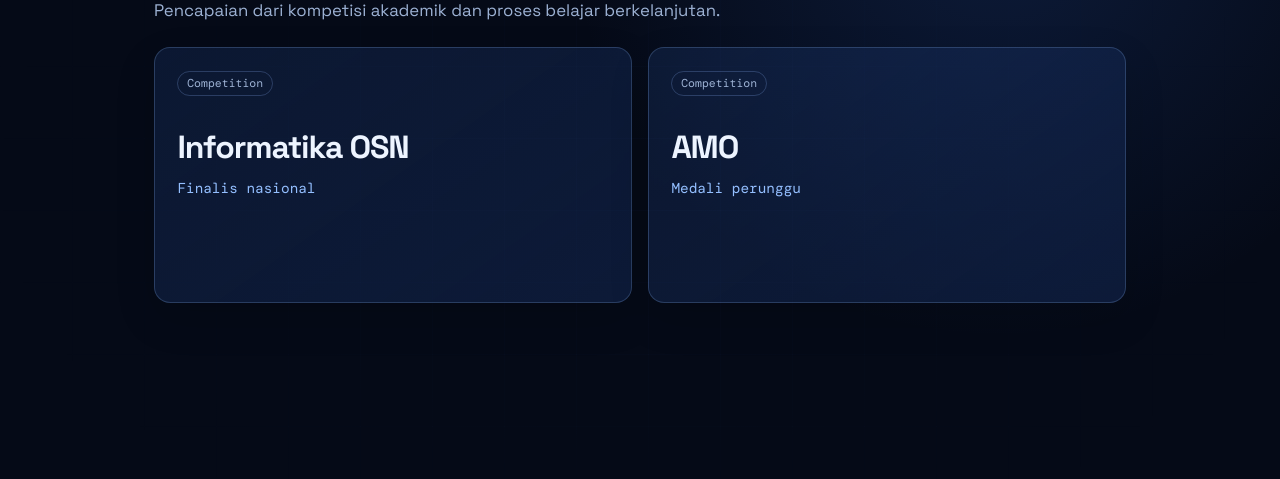
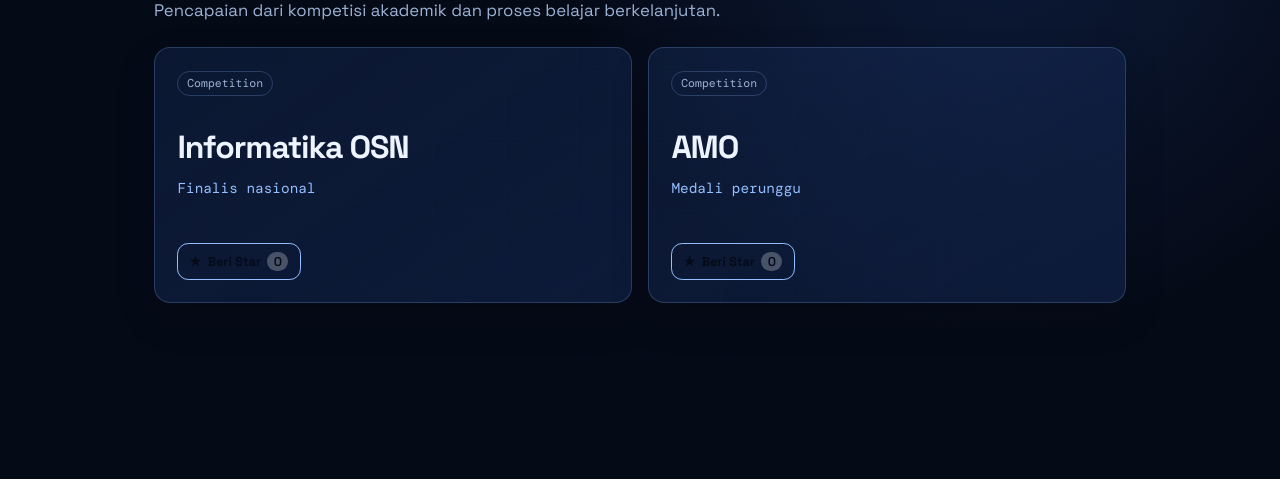
Before and after one commit to MaxKwen/MaxPorto, a Django app: page /id/achievements/ in a window 1280 px wide. Shown: the part 222-701 px from the top of the page. Run offline with Django 5.2, Linux system fonts and the light colour scheme; data comes from the database, SQL or seed files in the repository; data that the repository does not hold is empty.

Commit message:
feat: add starring for achievements

```diff
--- a/main/models.py
+++ b/main/models.py
@@ -67,6 +67,9 @@ class Achievement(models.Model):
     category = models.CharField(max_length=100)
     year = models.PositiveSmallIntegerField(null=True, blank=True)
     display_order = models.PositiveSmallIntegerField(default=0)
+    starred_by = models.ManyToManyField(
+        User, related_name="starred_achievements", blank=True
+    )
 
     class Meta:
         ordering = ("display_order", "title")
--- a/main/urls.py
+++ b/main/urls.py
@@ -14,6 +14,7 @@ from main.views import (
     show_experiences,
     show_projects,
     show_skills,
+    toggle_achievement_star,
     toggle_experience_star,
     update_achievement,
     update_experience,
@@ -21,7 +22,7 @@ from main.views import (
     register,
     login_user,
     logout_user,
-    toggle_star,
+    toggle_project_star,
 )
 
 app_name = "main"
@@ -78,6 +79,11 @@ urlpatterns = [
         name="delete_achievement",
     ),
     path(
+        "achievements/<int:achievement_id>/star/",
+        toggle_achievement_star,
+        name="toggle_achievement_star",
+    ),
+    path(
         "id/achievements/",
         show_achievements,
         {"language": "id"},
@@ -113,7 +119,7 @@ urlpatterns = [
     path("logout/", logout_user, name="logout"),
     path(
         "projects/<int:project_id>/star/",
-        toggle_star,
+        toggle_project_star,
         name="toggle_star",
     ),
 ]
--- a/main/views.py
+++ b/main/views.py
@@ -178,6 +178,10 @@ ACHIEVEMENT_COPY = {
         "delete_prompt": "Are you sure you want to delete",
         "cancel": "Cancel",
         "confirm_delete": "Yes, delete",
+        "star": "Star",
+        "unstar": "Unstar",
+        "starred_by": "Starred by",
+        "first_star": "Be the first to star this achievement",
         "empty_state": "No achievements have been added yet.",
     },
     "id": {
@@ -198,6 +202,10 @@ ACHIEVEMENT_COPY = {
         "delete_prompt": "Apakah kamu yakin ingin menghapus",
         "cancel": "Batal",
         "confirm_delete": "Ya, hapus",
+        "star": "Beri Star",
+        "unstar": "Batalkan Star",
+        "starred_by": "Diberi star oleh",
+        "first_star": "Jadilah yang pertama memberi star pada prestasi ini",
         "empty_state": "Belum ada prestasi yang ditambahkan.",
     },
 }
@@ -242,7 +250,7 @@ def logout_user(request):
 
 @login_required(login_url="/login/")
 @require_POST
-def toggle_star(request, project_id):
+def toggle_project_star(request, project_id):
     project = get_object_or_404(Project, pk=project_id)
 
     if request.user in project.starred_by.all():
@@ -433,7 +441,9 @@ def show_skills(request, language="en"):
 
 def get_achievements_json(request):
     achievements = Achievement.objects.all()
-    achievements_json = serializers.serialize("json", achievements)
+    achievements_json = serializers.serialize(
+        "json", achievements, use_natural_foreign_keys=True
+    )
     return HttpResponse(achievements_json, content_type="application/json")
 
 
@@ -450,6 +460,19 @@ def show_achievements(request, language="en"):
         "is_editor": is_editor(request.user),
     }
     return render(request, "achievements.html", context)
+
+
+@login_required(login_url="/login/")
+@require_POST
+def toggle_achievement_star(request, achievement_id):
+    achievement = get_object_or_404(Achievement, pk=achievement_id)
+
+    if request.user in achievement.starred_by.all():
+        achievement.starred_by.remove(request.user)
+    else:
+        achievement.starred_by.add(request.user)
+
+    return redirect("main:show_achievements")
 
 
 @login_required(login_url="/login/")
--- a/templates/achievements.html
+++ b/templates/achievements.html
@@ -52,6 +52,7 @@
                 {% if user.is_superuser %}
                   {% include "components/entry_delete_modal.html" with item=achievement modal_prefix="delete-achievement" delete_url_name="main:delete_achievement" delete_label=copy.delete_achievement delete_title=copy.delete_title delete_prompt=copy.delete_prompt cancel=copy.cancel confirm_delete=copy.confirm_delete %}
                 {% endif %}
+                {% include "components/entry_star.html" with item=achievement toggle_url_name="main:toggle_achievement_star" %}
               </div>
             </article>
           {% empty %}
```
Also changed, not shown: main/migrations/0012_achievement_starred_by.py (added).
